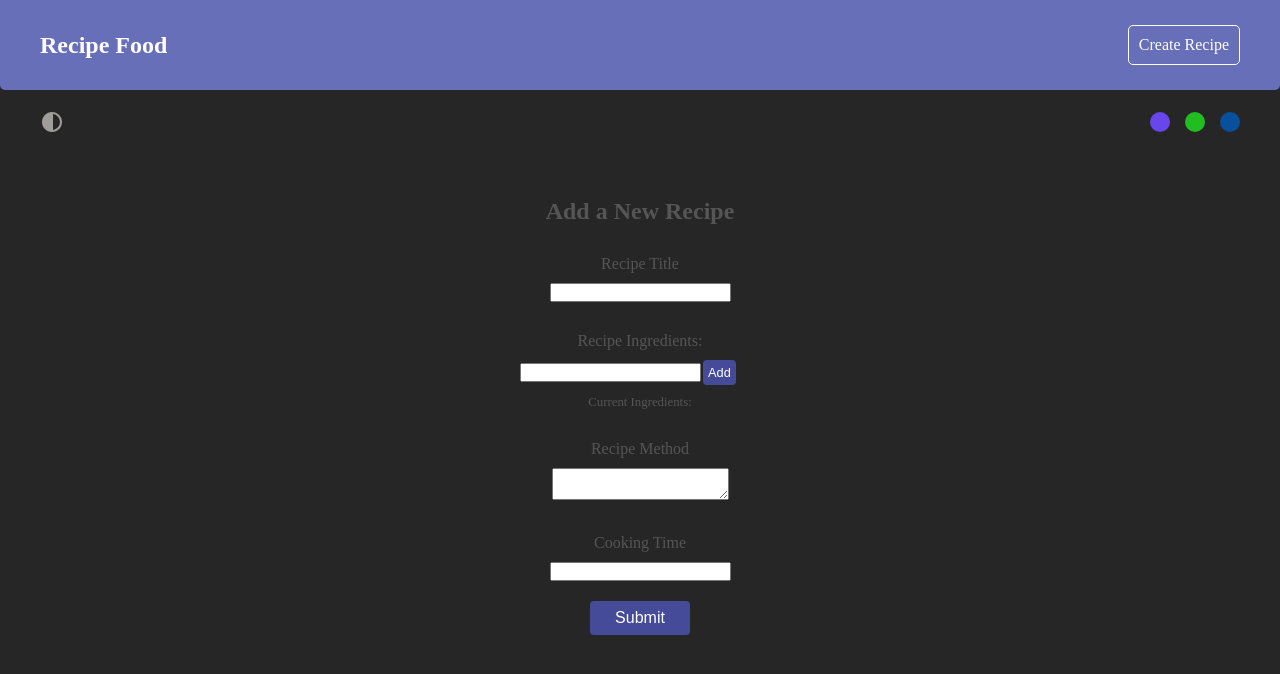
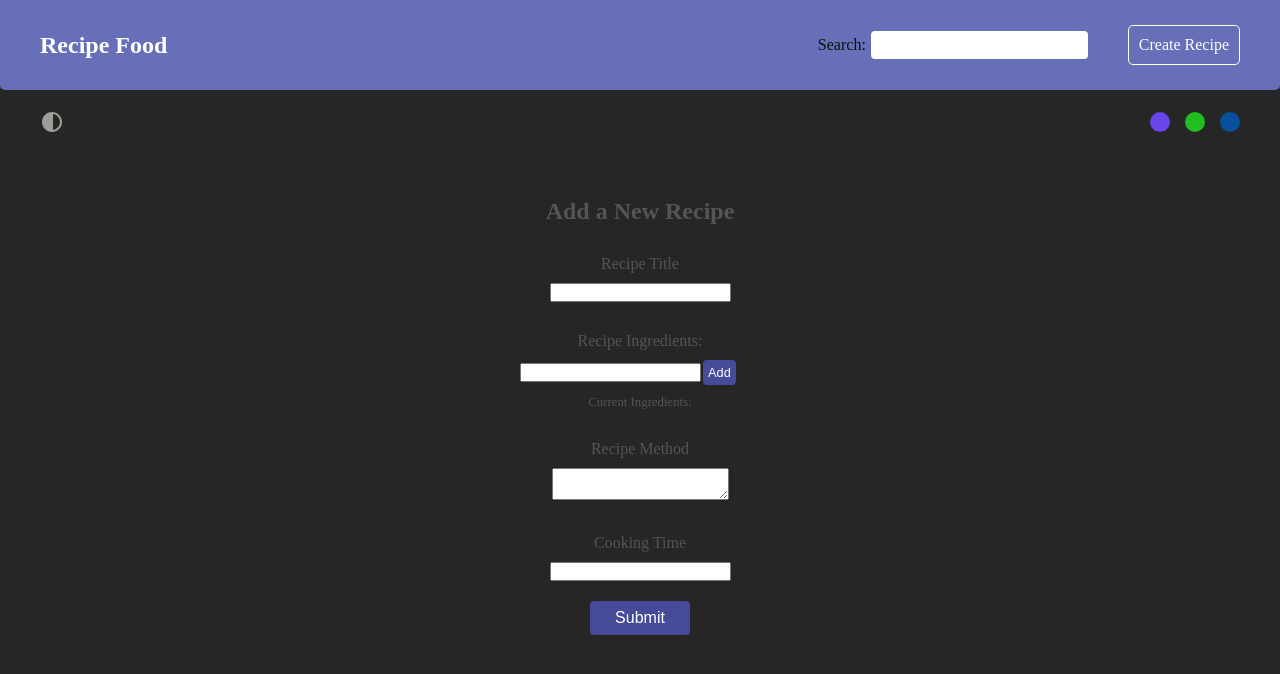
Before and after one commit to bayatalireza/foodlist, a React (Create React App) app: page /create in a window 1280 px wide. Shown: the top 674 px of the page. Built offline with nearby package versions, Linux system fonts and the light colour scheme.

Commit message:
Changes to files required to receive and send data to Fairbase

```diff
--- a/src/components/navbar/Navbar.js
+++ b/src/components/navbar/Navbar.js
@@ -2,15 +2,17 @@ import { Link } from 'react-router-dom'
 import { useTheme } from '../../hooks/useTheme'
 
 import "./Navbar.css"
+import SearchBar from '../searchBar/SearchBar'
 
 export default function Navbar() {
 
   const{color, changeColor}= useTheme()
   return (
     <div className='navbar' style={{background: color}}>
-      <nav onClick={()=>changeColor('green')
+      <nav onClick={()=>changeColor('')
       }>
         <Link to="/" className='brand'><h1>Recipe Food</h1></Link>
+        <SearchBar />
         <Link to="/create" >Create Recipe</Link>
       </nav>
     </div>
--- /dev/null
+++ b/src/components/searchBar/SearchBar.css
@@ -0,0 +1,13 @@
+.search-bar form {
+    display: flex;
+    align-items: center;
+    color: rgb(1, 24, 4);
+}
+
+.search-bar input {
+    font-size: 1rem;
+    border-radius: 4px;
+    border: none;
+    padding: 5px;
+    margin-left: 5px;
+}
--- /dev/null
+++ b/src/components/searchBar/SearchBar.js
@@ -0,0 +1,29 @@
+import { useState } from "react";
+import "./SearchBar.css";
+import { useNavigate } from "react-router-dom";
+
+export default function SearchBar() {
+  const [term, setTerm] = useState("");
+
+  const navigate = useNavigate()
+
+  const handleSubmit = (e)=>{
+    e.preventDefault()
+    navigate(`/search?q=${term}`)
+  }
+  return (
+    <div className="search-bar">
+      <form onSubmit={handleSubmit}>
+        <label>
+          <span>Search:</span>
+          <input
+            type="text"
+            onChange={(e) => setTerm(e.target.value)}
+            value={term}
+            required
+          />
+        </label>
+      </form>
+    </div>
+  );
+}
--- a/src/pages/create/Create.js
+++ b/src/pages/create/Create.js
@@ -1,6 +1,9 @@
 import { useState } from "react";
 import "./Create.css";
-import { useFetch } from "../../hooks/useFetch";
+
+import { addDoc, collection} from "firebase/firestore";
+import { db } from "../../firebase/Config";
+import { navigate, useNavigate } from "react-router-dom";
 
 export default function Create() {
   const [title, setTitle] = useState("");
@@ -8,13 +11,21 @@ export default function Create() {
   const [cookingTime, setCookingTime] = useState("");
   const [newIngredient, setNewIngredient] = useState("");
   const [ingredients, setIngredients] = useState([]);
-  const{postData, data, error} = useFetch("http://localhost:3000/recipes", "POST")
 
+  const navigate = useNavigate()
 
-  const handleSubmit = (e) => {
+  const handleSubmit = async (e) => {
     e.preventDefault();
-      postData({title, ingredients, method, cookingTime: cookingTime + " minutes"
-    })
+      const doc={title, ingredients, method, cookingTime: cookingTime + " minutes"
+    }
+    try {
+      const ref = collection(db, 'recipes')
+      await addDoc(ref, doc)
+      navigate("/")
+    } catch (err) {
+      return err
+
+    }
   };
 
   const handleAdd = (e) => {
```
